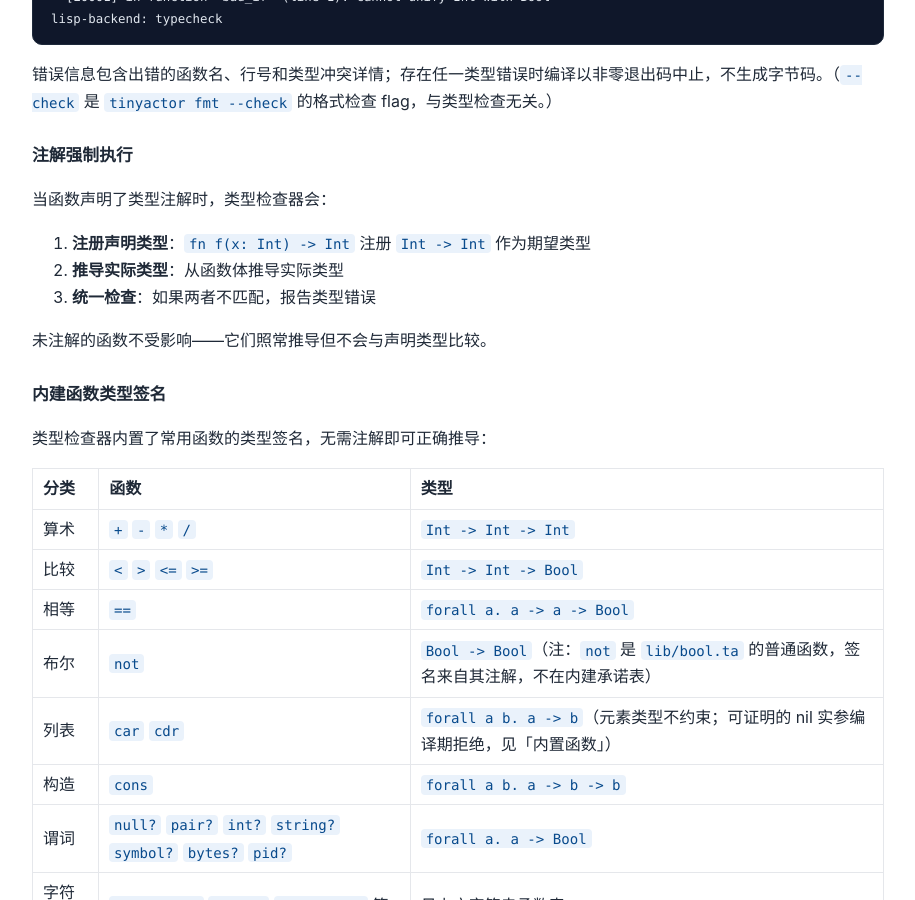
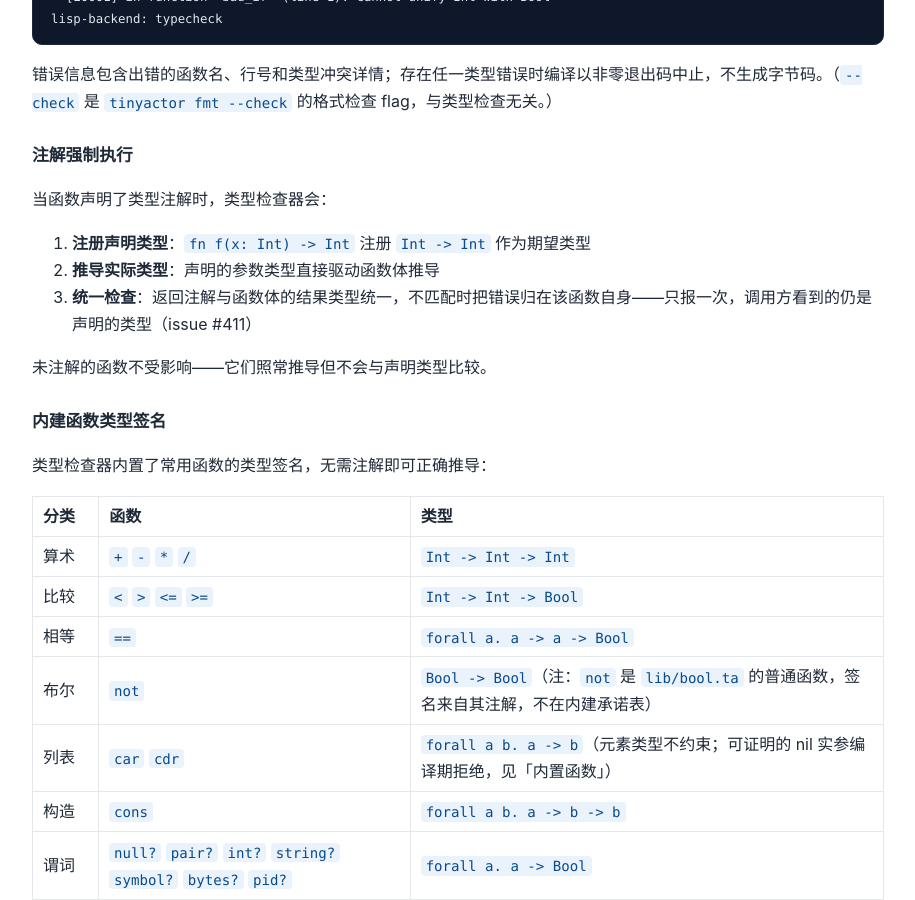
Before and after one commit to tiancaiamao/tinyactor, a Jekyll site: the page built from docs/ta-language-spec.md, in a window 1280 px wide and 900 px high, scrolled down 27509 px. Shown: the whole window, without its empty margins (182-1097 px from the left). Built offline with Jekyll 4.4.1, drawn with Linux system fonts in a browser that asks for light colours; our own code applies the rules of GitHub Pages for plain Markdown files.

Commit message:
typecheck: 注解与函数体逐项统一，错误归在函数自身且不泄漏调用方（#411） (#418)
* typecheck: 注解与函数体统一——声明参数驱动 body、返回注解对齐 body 结果（#411）

infer_define 此前把注册类型和推断出的整支箭头做整体 unify：
- 参数注解不参与 body 推导（body 只见到全新 tvar）；
- 返回注解拿去和 body 返回的多态调用类型统一，报错归在被调函数
  （如 id 的 'a -> 'a）而不是出错的函数自身；
- unify_check 失败时丢弃全部部分绑定，h 被泛化成 forall a. a -> a，
  错误泄漏给每个调用方（一条错误变一串）。

修复：plain（非 forall/tvar）签名按 define 参数个数 arrow_split 拆成
n 个参数类型 + 返回注解，一起传进 infer_lambda——参数声明类型直接
驱动 body，check_lambda_ret 在 body 内部对齐返回注解与 body 结果；
跳过整体 unify（避免重复报错），成功/失败后类型都取声明类型
（resolved_t = apply_subst(registered_t, ...)），失败也不污染调用方。
forall 与无注解（tvar 占位）分支行为不变。

* test: 冻结 basic-annotation-pin-ret 的 kernfuzz 快照（#411）

coverage-c 的 kernfuzz-snapshot-check 报新语料漏入库：#411 新增的正例
test/basic/annotation-pin-ret.ta 没有对应的冻结快照。重生成后提交。

```diff
--- a/docs/ta-language-spec.md
+++ b/docs/ta-language-spec.md
@@ -1161,8 +1161,8 @@ lisp-backend: typecheck
 当函数声明了类型注解时，类型检查器会：
 
 1. **注册声明类型**：`fn f(x: Int) -> Int` 注册 `Int -> Int` 作为期望类型
-2. **推导实际类型**：从函数体推导实际类型
-3. **统一检查**：如果两者不匹配，报告类型错误
+2. **推导实际类型**：声明的参数类型直接驱动函数体推导
+3. **统一检查**：返回注解与函数体的结果类型统一，不匹配时把错误归在该函数自身——只报一次，调用方看到的仍是声明的类型（issue #411）
 
 未注解的函数不受影响——它们照常推导但不会与声明类型比较。
 
```
Also changed, not shown: 5 other files.
